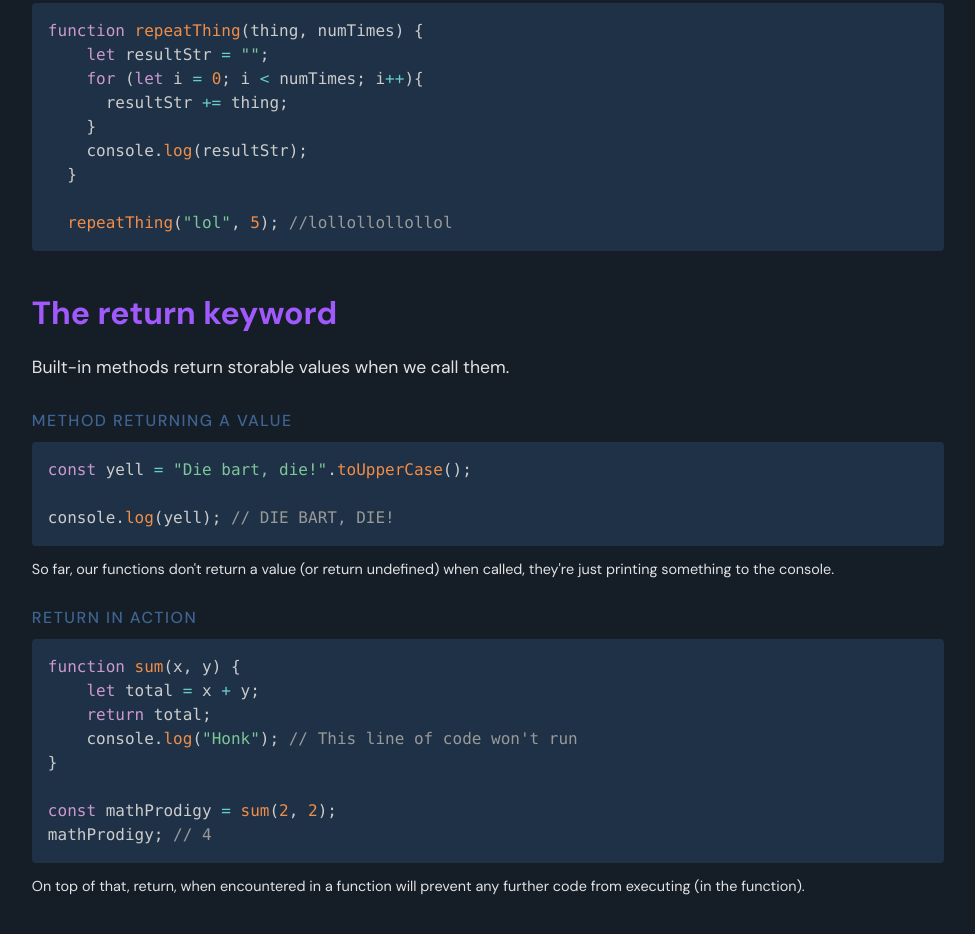
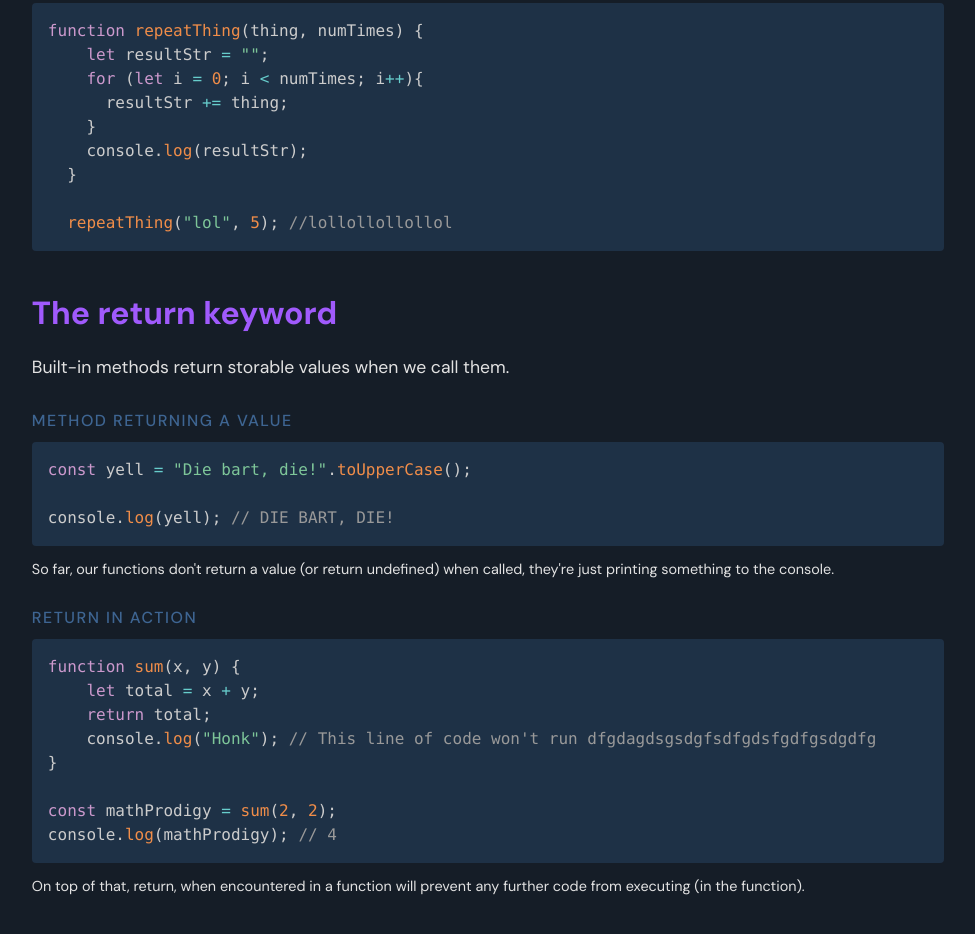
Before and after one commit to Ernesto-Ordonez/javascript-functions, a plain HTML site: page index.html in a window 1280 px wide. Shown: the part 1228-2162 px from the top of the page, without its empty margins (296-1271 px from the left). Drawn offline with Linux system fonts and the light colour scheme.

Commit message:
Add files via upload

```diff
--- a/css/style.css
+++ b/css/style.css
@@ -1,5 +1,5 @@
 html {
-    font-size: 16px;
+    font-size: 12px;
     font-family: 'DM Sans', sans-serif;
     color: rgb(226, 226, 226);
     background-color: rgb(21, 29, 39);
@@ -63,6 +63,7 @@ strong {
 
 pre {
     border-radius: 4px;
+    /* overflow: hidden; */
 }
 
 header p {
@@ -79,6 +80,9 @@ h3 + pre.code-snippet {
     margin-top: 10pt;
     margin-bottom: 10pt;
     background-color: rgb(30, 49, 70);
+
+    white-space: pre-wrap;
+    min-width: 100px;
 }
 
 .main {
@@ -95,14 +99,14 @@ h3 + pre.code-snippet {
     /* align-self: flex-start; */
     /* justify-content: center; */
     /*  align-items: center; */
-    padding: 3em 0;
+    padding: 3em 2em;
 }
 
 .sidebar {
-    display: flex;
+    display: none;
     flex-direction: column;
     position: sticky;
-    top:20px;
+    top: 20px;
     background-color: rgb(30, 49, 70);
     min-width: 200px;
     height: min-content;
@@ -130,3 +134,17 @@ h3 + pre.code-snippet {
 .sidebar a:last-of-type {
     margin-bottom: 0;
 }
+
+@media (min-width: 1000px) {
+    html {
+        font-size: 16px;
+    }
+
+    .sidebar {
+        display: flex;
+    }
+
+    .container {
+        padding: 3em 2em;
+    }
+}
--- a/index.html
+++ b/index.html
@@ -116,11 +116,11 @@ console.log(yell); // DIE BART, DIE!</code></pre>
 <code class="lang-js">function sum(x, y) {
     let total = x + y;
     return total;
-    console.log("Honk"); // This line of code won't run
+    console.log("Honk"); // This line of code won't run dfgdagdsgsdgfsdfgdsfgdfgsdgdfg
 }
 
 const mathProdigy = sum(2, 2);
-mathProdigy; // 4</code></pre>
+console.log(mathProdigy); // 4</code></pre>
 
 <p>On top of that, return, when encountered in a function will prevent any further code from executing (in the function).</p>
 
--- a/prism/prism.css
+++ b/prism/prism.css
@@ -15,7 +15,7 @@ pre[class*="language-"] {
 	text-align: left;
 	white-space: pre;
 	word-spacing: normal;
-	word-break: normal;
+	word-break: break-all;
 	word-wrap: normal;
 	line-height: 1.5;
 
@@ -34,7 +34,7 @@ pre[class*="language-"] {
 pre[class*="language-"] {
 	padding: 1em;
 	margin: .5em 0;
-	overflow: auto;
+	overflow-x: scroll;
 }
 
 :not(pre) > code[class*="language-"],
```
